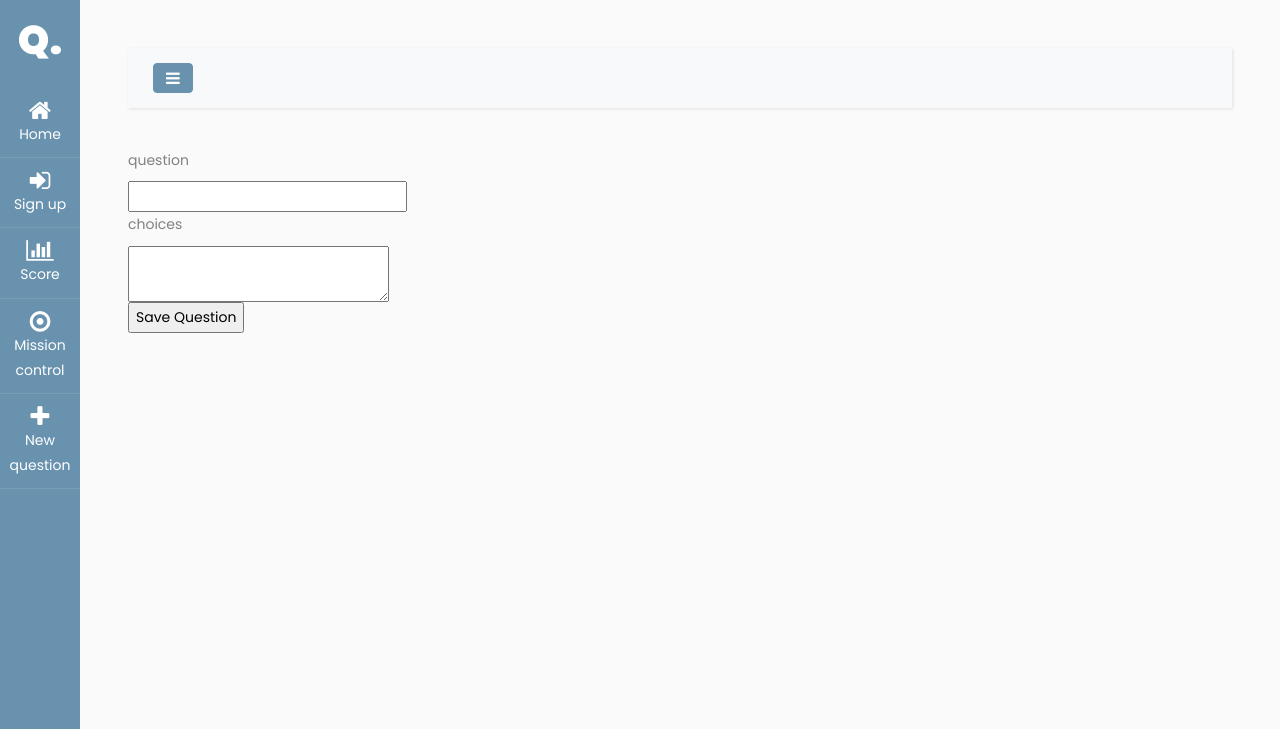
After one commit to JaapNieland/quiz, a Django app: page /new_question/ in a window 1280 px wide. The commit adds this page. Shown: the top 729 px of the page. Run offline with Django 4.2, Linux system fonts and the light colour scheme; the visitor is signed in with stand-in values (Sample User, id 1); some libraries are stand-ins or nearby versions.

Commit message:
Added way to quickly add more questions

```diff
--- a/mysite/quiz/templates/quiz/base.html
+++ b/mysite/quiz/templates/quiz/base.html
@@ -38,6 +38,9 @@
       </li>
       <li>
         <a href="{% url 'control_panel' %}"><span class="fa fa-dot-circle-o"></span> Mission control</a>
+      </li>
+      <li>
+        <a href="{% url 'new_question' %}"><span class="fa fa-plus"></span> New question</a>
       </li>
       {% endif %}
     </ul>
--- /dev/null
+++ b/mysite/quiz/templates/quiz/new_question.html
@@ -0,0 +1,13 @@
+{% extends 'quiz/base.html' %}
+{% block content %}
+<form action="{% url 'new_question' %}" method="post">
+    {% csrf_token %}
+    <fieldset>
+        <label for="question_text">question</label><br>
+        <input type="text" id="question" name="question_text"><br>
+        <label for="choices">choices</label><br>
+        <textarea type="textarea" id="choices" name="choices"></textarea><br>
+    </fieldset>
+    <input type="submit" value="Save Question">
+</form>
+{% endblock content %}
--- a/mysite/quiz/urls.py
+++ b/mysite/quiz/urls.py
@@ -15,5 +15,6 @@ urlpatterns = [
     path('results/', views.active_question_results),
     path('control_panel/', views.control_panel, name='control_panel'),
     path('switch_question_status/', views.switch_question_status, name='switch_question_status'),
-    path('current_active_question/', views.currently_active_question, name='current_active_question')
+    path('current_active_question/', views.currently_active_question, name='current_active_question'),
+    path('new_question/', views.create_new_question, name='new_question')
 ] + static(settings.STATIC_URL, document_root=settings.STATIC_ROOT)
--- a/mysite/quiz/views.py
+++ b/mysite/quiz/views.py
@@ -38,6 +38,34 @@ def signup(request):
     # If the request is not a POST request, serve up the signup page
     else:
         return render(request, 'quiz/signup.html')
+
+@staff_member_required
+def create_new_question(request):
+    """
+    This function builds the page for inserting new questions. A new question is created and the submitted answer
+    options (splitted by a new line) are added as options to that question.
+    """
+
+    # In case a post request is send, a question is submitted
+    if request.method == 'POST':
+
+        # Extract the content of the submitted form
+        question_text = request.POST['question_text']
+        choices = request.POST['choices']
+
+        # Create a new question
+        q = Question(question_text=question_text, active=True)
+        q.save()
+
+        # Split the submitted choices and connect to the submitted question
+        for choice_text in choices.split('\n'):
+            # Insert choice to every question
+            choice = Choice(choice_text=choice_text,
+                            question=q)
+            choice.save()
+
+    # Render the form
+    return render(request, 'quiz/new_question.html')
 
 
 def signoff(request):
```
